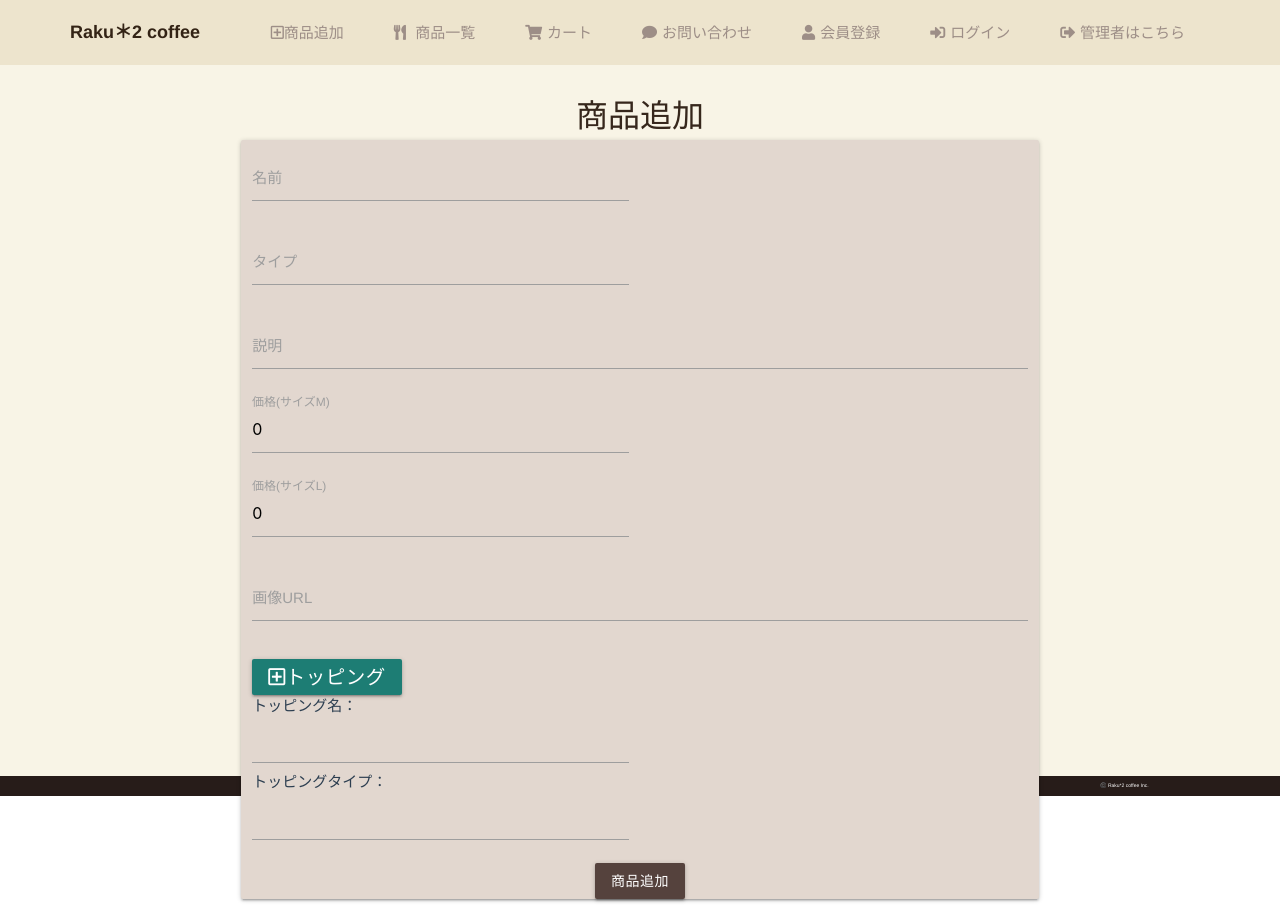
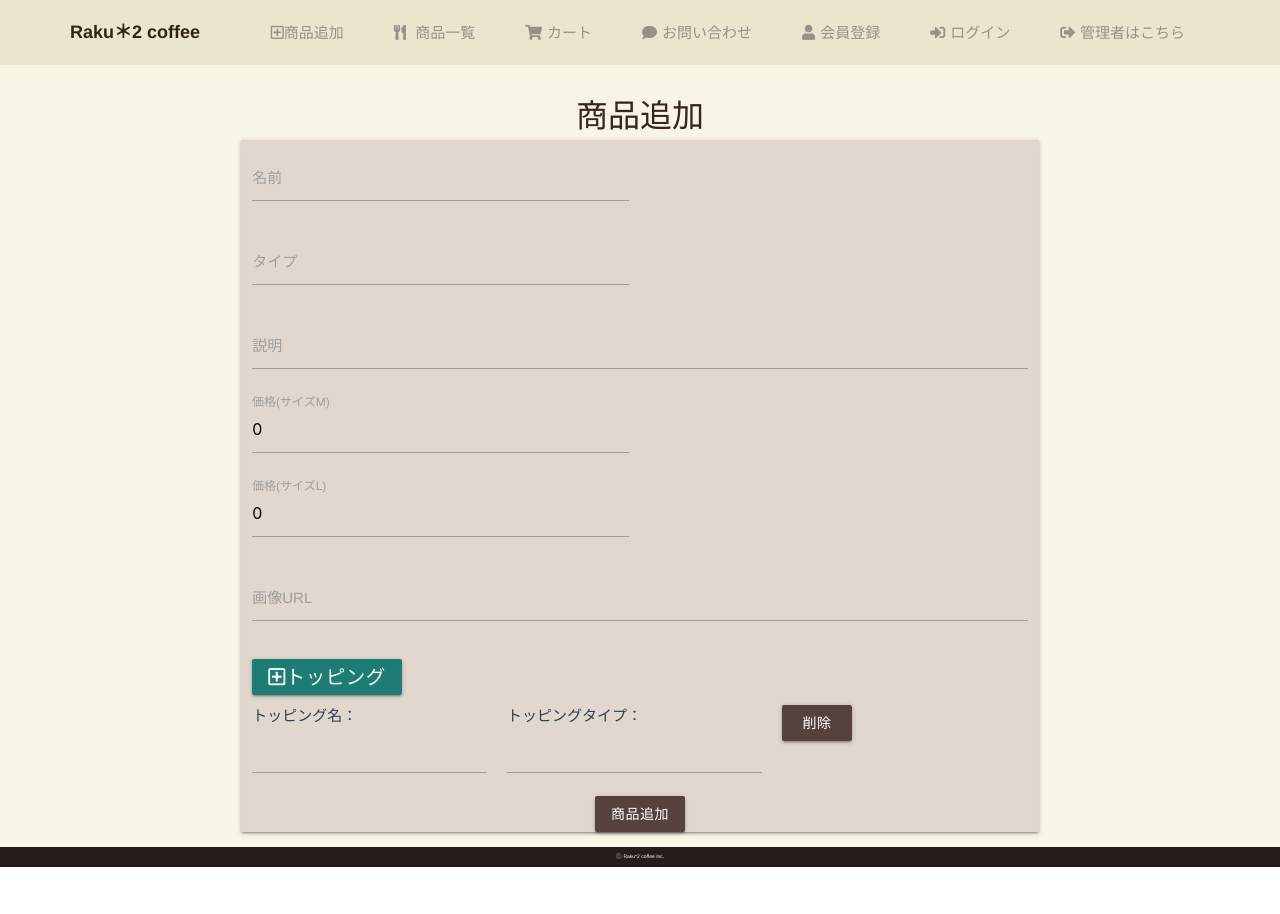
Before and after one commit to kosuke-17/ec-202110c, a Vue app: page /addNewItem in a window 1280 px wide. Both pictures are taken after a click on the button "トッピング". After the commit the page ends 867 px from the top, so only its background shows below. Built offline with nearby package versions, Linux system fonts and the light colour scheme.

Commit message:
トッピング削除機能追加

```diff
--- a/src/views/addNewItem.vue
+++ b/src/views/addNewItem.vue
@@ -48,20 +48,29 @@
                 <button class="btn" type="button" @click="addTopping">
                   <i class="far fa-plus-square">トッピング</i>
                 </button>
-                <div v-for="(topping, i) of toppingArr" :key="i">
+                <div
+                  class="toppingBox"
+                  v-for="(topping, i) of toppingArr"
+                  :key="i"
+                >
+                  <div>
                     トッピング名：<input
                       id="toppingName"
                       type="text"
                       v-model="toppingName"
                     />
+                  </div>
+                  <div>
                     トッピングタイプ：<input
                       id="toppingType"
                       type="text"
                       v-model="toppingType"
                     />
-                  <!-- <button class="btn" @click="deleteTopping">削除</button> -->
                   </div>
-                <!-- <label for="topping">トッピング</label> -->
+                  <button class="btn delete-btn" @click="deleteTopping(i)">
+                    削除
+                  </button>
+                </div>
               </div>
             </div>
             <div class="row login-btn">
@@ -94,7 +103,13 @@ export default class LoginUser extends Vue {
   // private topping = new Topping(1, "", "", 0, 0);
 
   addTopping(): void {
-    this.toppingArr.push(new Topping(1, "", "", 0, 0));
+    this.toppingArr.push(
+      new Topping(1, this.toppingType, this.toppingName, 0, 0)
+    );
+  }
+  deleteTopping(Index: number): void {
+    const deleteCount = 1;
+    this.toppingArr.splice(Index, deleteCount);
   }
 }
 </script>
@@ -111,8 +126,13 @@ export default class LoginUser extends Vue {
 .login-btn {
   text-align: center;
 }
-
-.top-wrapper {
-  height: 97vh;
+.toppingBox {
+  width: 600px;
+  margin-top: 10px;
+  display: flex;
+  gap: 6px 20px;
+}
+.delete-btn {
+  width: 90px;
 }
 </style>
```
Lines whose indentation alone changed are shown as unchanged.
